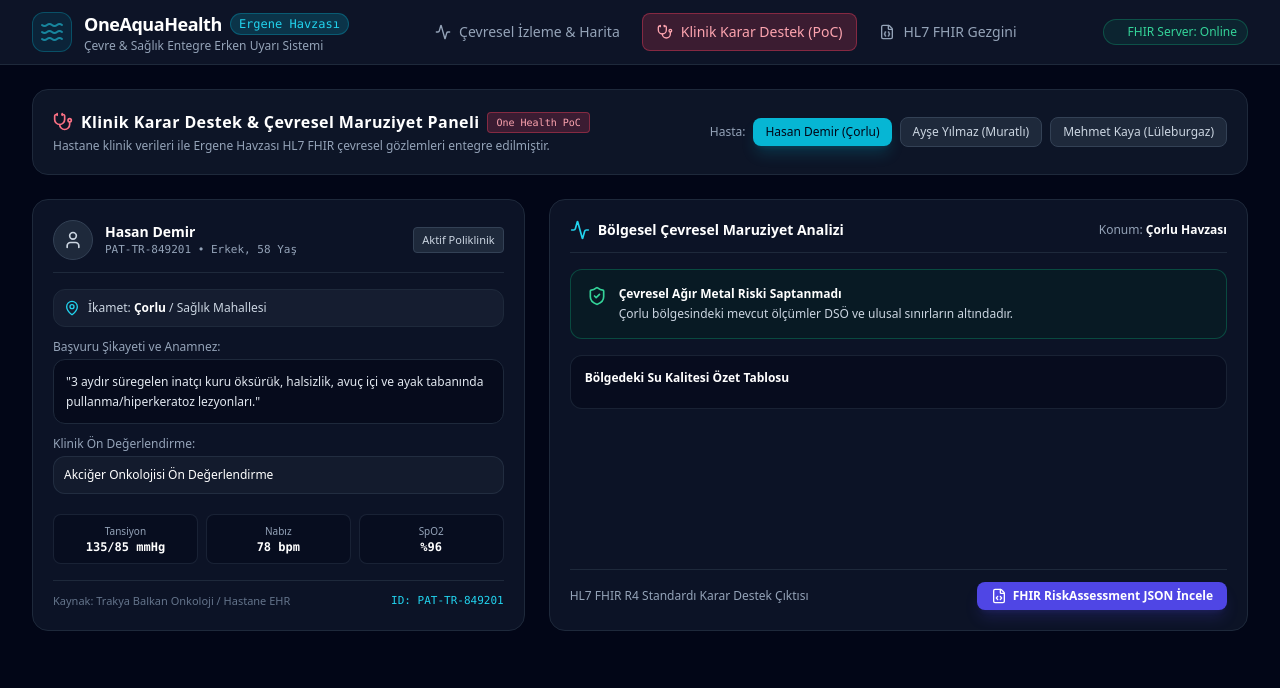
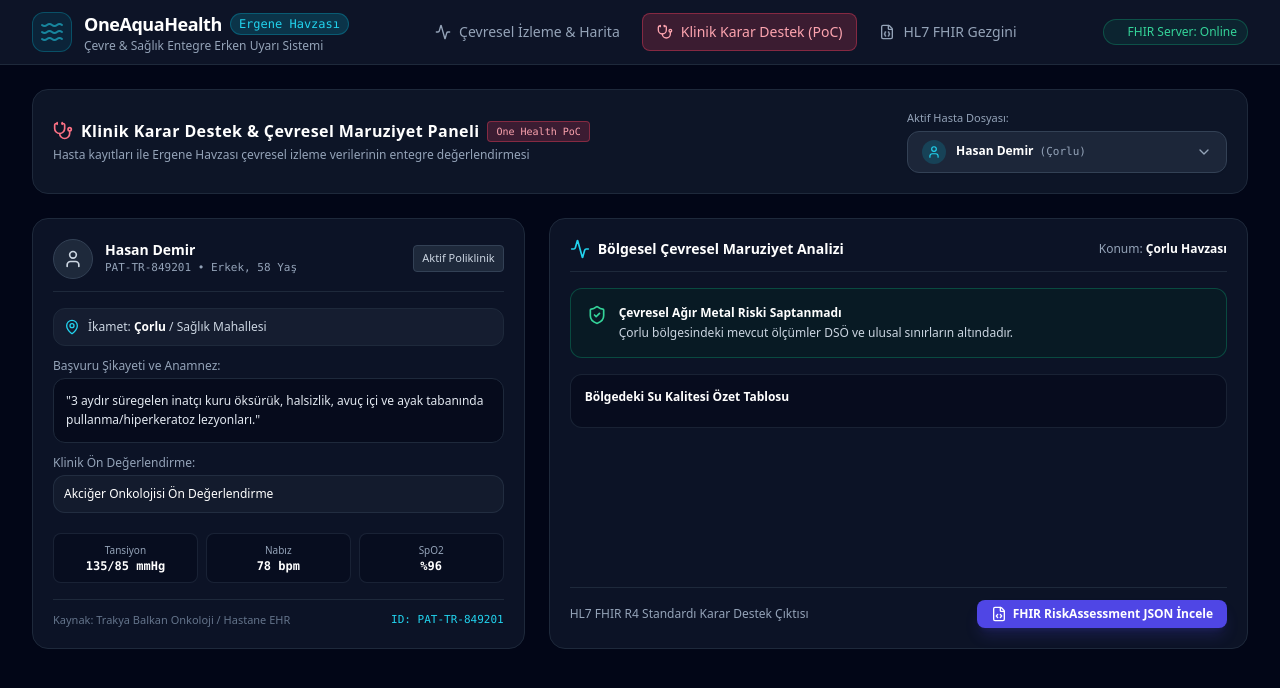
Before and after one commit to Yusufbuyuktas/ieee-hackathon, a React (Vite) app in the folder web-frontend/: page / in a window 1280 px wide. Both pictures are taken after a click on the button "Klinik Karar Destek (PoC)". Shown: the top 688 px of the page. Built offline with nearby package versions, Linux system fonts and the light colour scheme.

Commit message:
hasta seçim kısmı güncellendi

```diff
--- a/web-frontend/src/components/clinical/ClinicalDecisionSupport.jsx
+++ b/web-frontend/src/components/clinical/ClinicalDecisionSupport.jsx
@@ -1,4 +1,4 @@
-import React, { useState } from 'react';
+import React, { useState, useRef, useEffect } from 'react';
 import { mockPatients } from '../../mock/mockPatients';
 import { THRESHOLDS } from '../../constants/apiContract';
 import {
@@ -8,26 +8,52 @@ import {
   AlertTriangle,
   ShieldCheck,
   FileCode,
-  CheckCircle2,
+  Search,
+  ChevronDown,
+  X,
   Activity,
-  X,
-  ExternalLink
+  Check
 } from 'lucide-react';
 
 export default function ClinicalDecisionSupport({ measurements }) {
   const [selectedPatient, setSelectedPatient] = useState(mockPatients[0]);
+  const [searchTerm, setSearchTerm] = useState('');
+  const [isDropdownOpen, setIsDropdownOpen] = useState(false);
   const [showFhirModal, setShowFhirModal] = useState(false);
+  const dropdownRef = useRef(null);
 
-  // Hastanın yaşadığı ilçeye ait çevre ölçümlerini bul
-  const regionalMeasurements = measurements.filter(m =>
+  // Dışarı tıklandığında açılır menüyü kapat
+  useEffect(() => {
+    const handleClickOutside = (event) => {
+      if (dropdownRef.current && !dropdownRef.current.contains(event.target)) {
+        setIsDropdownOpen(false);
+      }
+    };
+    document.addEventListener('mousedown', handleClickOutside);
+    return () => document.removeEventListener('mousedown', handleClickOutside);
+  }, []);
+
+  // Hasta arama filtresi (İsim, ID veya İlçe bazlı)
+  const filteredPatients = mockPatients.filter((p) => {
+    const term = searchTerm.toLowerCase();
+    return (
+      p.name.toLowerCase().includes(term) ||
+      p.id.toLowerCase().includes(term) ||
+      p.district.toLowerCase().includes(term)
+    );
+  });
+
+  // Seçili hastanın yaşadığı ilçeye ait çevre ölçümleri
+  const regionalMeasurements = measurements.filter((m) =>
     m.location_name.toLowerCase().includes(selectedPatient.district.toLowerCase())
   );
 
-  // Arsenik ve şüpheli parametre maruziyetini analiz et
-  const arsenicData = regionalMeasurements.find(m => m.parameter === 'arsenic' && !m.below_detection_limit);
+  const arsenicData = regionalMeasurements.find(
+    (m) => m.parameter === 'arsenic' && !m.below_detection_limit
+  );
   const isHighRisk = arsenicData && arsenicData.isExceeded;
 
-  // Hackathon Raporundaki HL7 FHIR RiskAssessment Formatında JSON Üretici
+  // HL7 FHIR RiskAssessment Formatında JSON Üretici
   const generateFhirRiskAssessment = () => {
     return {
       resourceType: "RiskAssessment",
@@ -69,8 +95,8 @@ export default function ClinicalDecisionSupport({ measurements }) {
   return (
     <div className="space-y-6">
 
-      {/* Üst Bilgilendirme Banner'ı */}
-      <div className="bg-slate-900/90 border border-slate-800 rounded-2xl p-5 flex flex-col md:flex-row md:items-center justify-between gap-4">
+      {/* Üst Yönetim ve Ölçeklenebilir Hasta Arama Barı */}
+      <div className="bg-slate-900/90 border border-slate-800 rounded-2xl p-5 flex flex-col md:flex-row md:items-center justify-between gap-4 relative z-30">
         <div>
           <div className="flex items-center space-x-2">
             <Stethoscope className="w-5 h-5 text-rose-400" />
@@ -82,26 +108,97 @@ export default function ClinicalDecisionSupport({ measurements }) {
             </span>
           </div>
           <p className="text-xs text-slate-400 mt-1">
-            Hastane klinik verileri ile Ergene Havzası HL7 FHIR çevresel gözlemleri entegre edilmiştir.
+            Hasta kayıtları ile Ergene Havzası çevresel izleme verilerinin entegre değerlendirmesi
           </p>
         </div>
 
-        {/* Hasta Seçim Butonları */}
-        <div className="flex items-center space-x-2">
-          <span className="text-xs text-slate-400 font-medium">Hasta:</span>
-          {mockPatients.map((p) => (
-            <button
-              key={p.id}
-              onClick={() => setSelectedPatient(p)}
-              className={`px-3 py-1.5 rounded-lg text-xs font-medium transition-all ${
-                selectedPatient.id === p.id
-                  ? 'bg-cyan-500 text-slate-950 font-bold shadow-lg shadow-cyan-500/20'
-                  : 'bg-slate-800 text-slate-300 hover:bg-slate-700 border border-slate-700'
-              }`}
-            >
-              {p.name} ({p.district})
-            </button>
-          ))}
+        {/* Arama Destekli Dropdown / Combobox */}
+        <div className="relative w-full md:w-80" ref={dropdownRef}>
+          <label className="block text-[11px] text-slate-400 mb-1 font-medium">Aktif Hasta Dosyası:</label>
+          <button
+            type="button"
+            onClick={() => setIsDropdownOpen(!isDropdownOpen)}
+            className="w-full bg-slate-800/90 border border-slate-700 hover:border-slate-600 text-left px-3.5 py-2 rounded-xl flex items-center justify-between text-xs text-white transition-colors focus:outline-none focus:border-cyan-500 shadow-sm"
+          >
+            <div className="flex items-center space-x-2.5 truncate">
+              <div className="w-6 h-6 rounded-full bg-cyan-500/20 text-cyan-400 flex items-center justify-center shrink-0">
+                <User className="w-3.5 h-3.5" />
+              </div>
+              <div className="truncate">
+                <span className="font-semibold text-white">{selectedPatient.name}</span>
+                <span className="text-slate-400 text-[11px] ml-1.5 font-mono">({selectedPatient.district})</span>
+              </div>
+            </div>
+            <ChevronDown className={`w-4 h-4 text-slate-400 shrink-0 transition-transform duration-200 ${isDropdownOpen ? 'rotate-180 text-cyan-400' : ''}`} />
+          </button>
+
+          {/* Açılır Menü Penceresi */}
+          {isDropdownOpen && (
+            <div className="absolute right-0 mt-2 w-full md:w-96 bg-slate-900 border border-slate-700/80 rounded-xl shadow-2xl overflow-hidden z-50">
+
+              {/* Filtre / Arama Kutusu */}
+              <div className="p-2.5 border-b border-slate-800 bg-slate-950/60">
+                <div className="relative">
+                  <Search className="w-3.5 h-3.5 text-slate-400 absolute left-2.5 top-2.5" />
+                  <input
+                    type="text"
+                    placeholder="İsim, ID (PAT-...) veya ilçe ara..."
+                    value={searchTerm}
+                    onChange={(e) => setSearchTerm(e.target.value)}
+                    className="w-full bg-slate-800/80 border border-slate-700 rounded-lg pl-8 pr-3 py-1.5 text-xs text-white placeholder-slate-500 focus:outline-none focus:border-cyan-500"
+                    autoFocus
+                  />
+                </div>
+              </div>
+
+              {/* Scroll Edilebilir Hasta Listesi (100+ hasta için hazır) */}
+              <div className="max-h-64 overflow-y-auto divide-y divide-slate-800/60">
+                {filteredPatients.length === 0 ? (
+                  <div className="p-4 text-center text-xs text-slate-500">
+                    Aramanızla eşleşen hasta bulunamadı.
+                  </div>
+                ) : (
+                  filteredPatients.map((p) => {
+                    const isSelected = selectedPatient.id === p.id;
+                    return (
+                      <button
+                        key={p.id}
+                        type="button"
+                        onClick={() => {
+                          setSelectedPatient(p);
+                          setIsDropdownOpen(false);
+                          setSearchTerm('');
+                        }}
+                        className={`w-full p-3 text-left flex items-center justify-between hover:bg-slate-800/60 transition-colors text-xs ${
+                          isSelected ? 'bg-cyan-500/10 border-l-2 border-cyan-500' : ''
+                        }`}
+                      >
+                        <div className="space-y-0.5">
+                          <div className="flex items-center space-x-2">
+                            <span className="font-semibold text-white">{p.name}</span>
+                            <span className="text-[10px] font-mono text-slate-400 bg-slate-800 px-1.5 py-0.5 rounded">
+                              {p.id}
+                            </span>
+                          </div>
+                          <div className="text-[11px] text-slate-400 flex items-center space-x-2">
+                            <span>{p.gender}, {p.age} yaş</span>
+                            <span>•</span>
+                            <span className="text-cyan-400">{p.district} ({p.neighborhood})</span>
+                          </div>
+                        </div>
+                        {isSelected && <Check className="w-4 h-4 text-cyan-400 shrink-0 ml-2" />}
+                      </button>
+                    );
+                  })
+                )}
+              </div>
+
+              {/* Alt Bilgi */}
+              <div className="p-2 bg-slate-950/80 border-t border-slate-800 text-[10px] text-slate-500 text-center">
+                Toplam {mockPatients.length} kayıtlı hasta • Elektronik Sağlık Kaydı (EHR)
+              </div>
+            </div>
+          )}
         </div>
       </div>
 
@@ -277,7 +374,7 @@ export default function ClinicalDecisionSupport({ measurements }) {
             </div>
 
             <p className="text-xs text-slate-400 mb-2">
-              Aşağıdaki JSON, hastane sistemlerinin (EHR) doğrudan okuyabileceği uluslararası sağlık bilişimi standardında oluşturulmuştur:
+              Aşağıdaki JSON, hastane sistemlerinin (EHR) doğrudan okuyabileceği uluslararası sağlık bilişimi standardında oluşturulmuştur[cite: 1]:
             </p>
 
             <div className="bg-slate-950 p-4 rounded-xl border border-slate-800 overflow-y-auto font-mono text-[11px] text-cyan-300 leading-relaxed flex-1">
```
